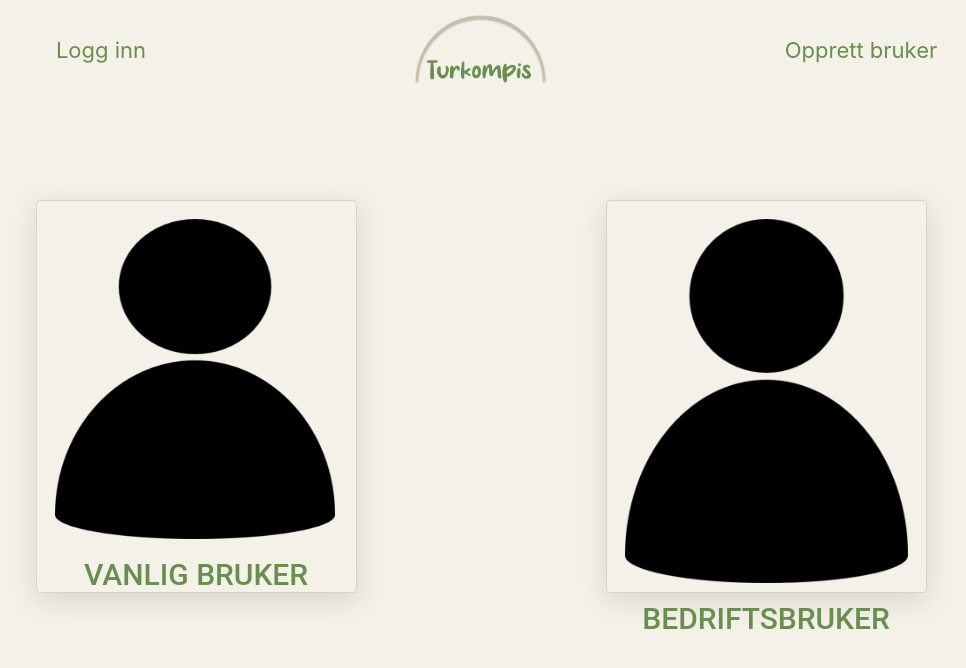
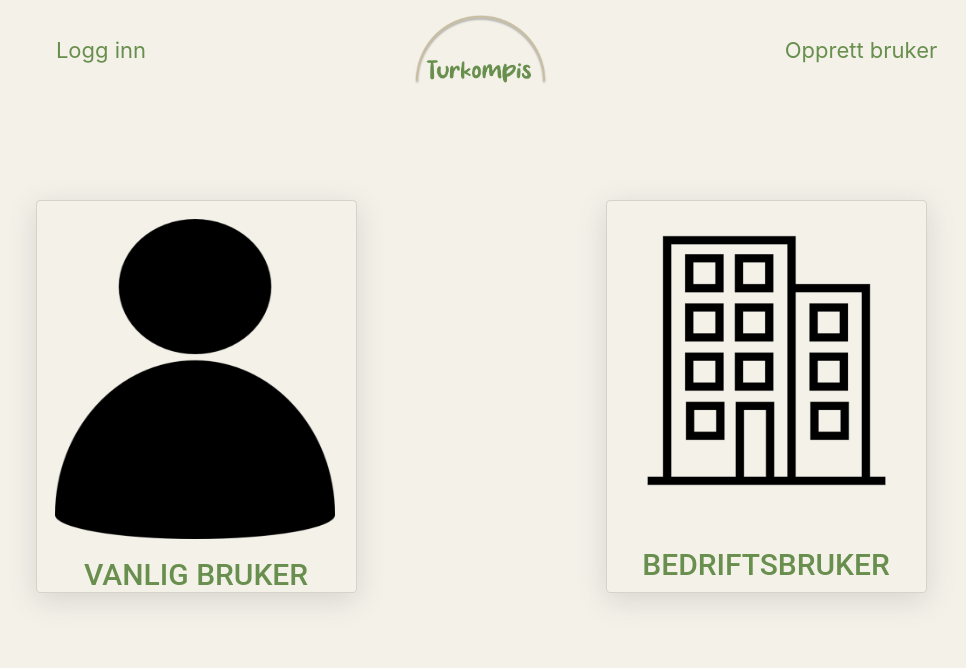
Before and after one commit to elibir/tdt4140-hiking-app, a React (Create React App) app in the folder frontend/: page /createUser in a window 1280 px wide. Shown: the top 668 px of the page, without its empty margins (159-1125 px from the left). Built offline with nearby package versions, Linux system fonts and the light colour scheme.

Commit message:
#65 Lagt til bilde til bedriftsbruker

```diff
--- a/frontend/src/components/arrangement/UserRegistrationContainer.tsx
+++ b/frontend/src/components/arrangement/UserRegistrationContainer.tsx
@@ -6,6 +6,7 @@ import { sendData } from '../../utils/APIUtils';
 import { handleLogin } from '../../Helper';
 import { useNavigate } from "react-router-dom";
 import user from "../images/user.png";
+import building from "../images/building.png";
 
 type IProps = {
   onClick?: (e: React.MouseEvent<HTMLDivElement, MouseEvent>) => void,
@@ -49,7 +50,7 @@ export const UserRegistrationContainer: FunctionComponent<IProps> = ({
           <Card className="userCard">
 
             <Card.Body >
-              <Card.Img variant="top" src={user} />
+              <Card.Img variant="top" src={building} />
 
 
 
```
